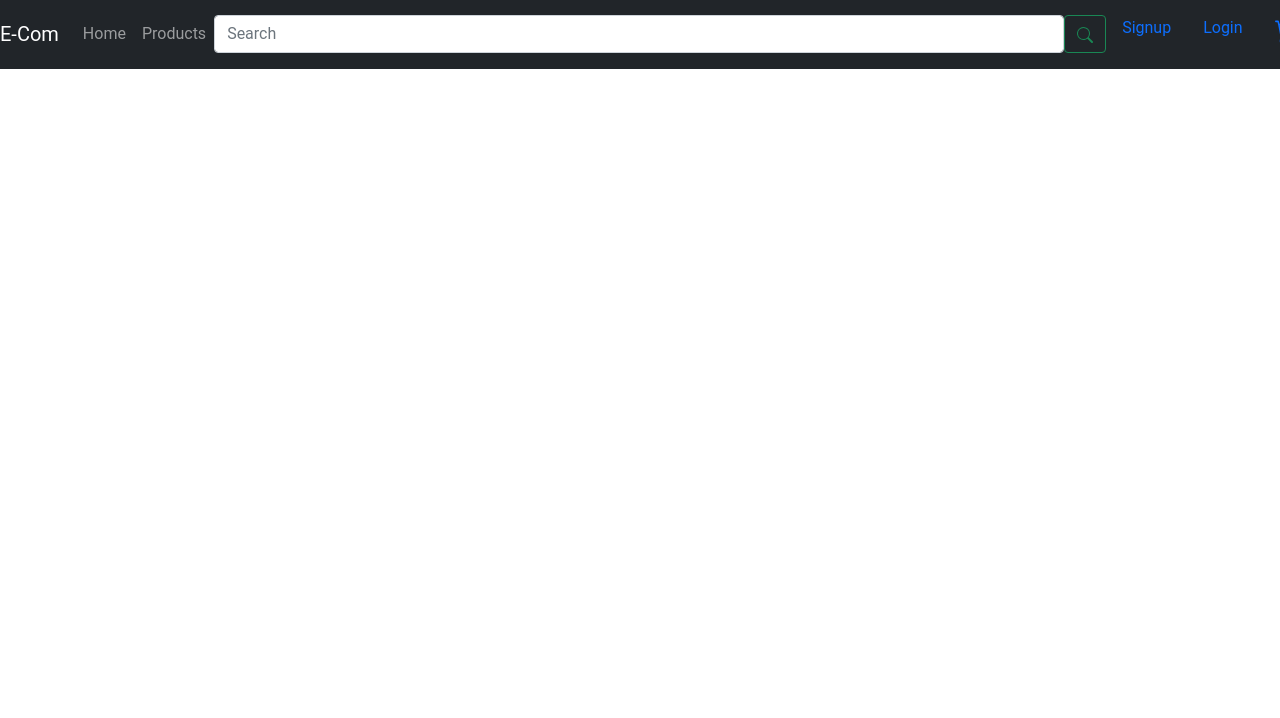
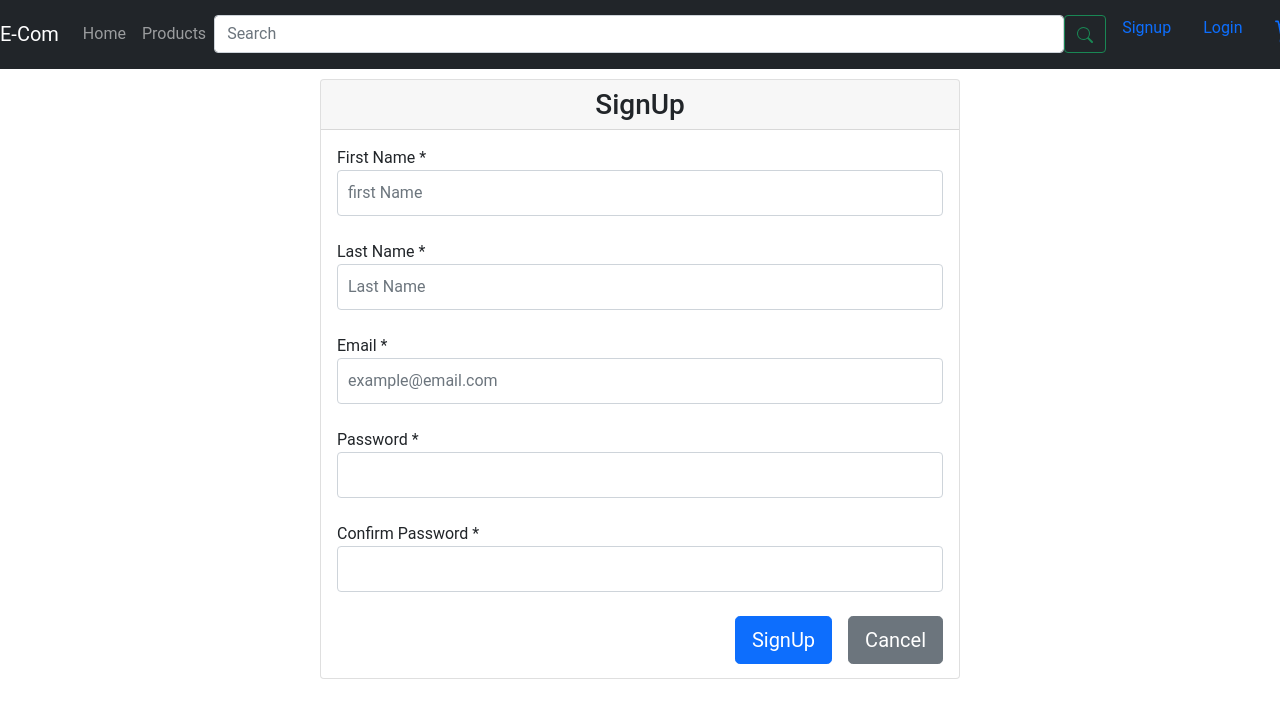
Before and after one commit to pratiktumul/E-Commerce-Website-Angular, an Angular app in the folder E-Commerce/: page /signup in a window 1280 px wide. Before the commit this address led to /. Shown: the top 718 px of the page. Built offline with nearby package versions, Linux system fonts and the light colour scheme.

Commit message:
added signup

```diff
--- a/E-Commerce/angular.json
+++ b/E-Commerce/angular.json
@@ -1,5 +1,8 @@
 {
   "$schema": "./node_modules/@angular/cli/lib/config/schema.json",
+  "cli": {
+    "analytics": false
+  },
   "version": 1,
   "newProjectRoot": "projects",
   "projects": {
--- /dev/null
+++ b/E-Commerce/src/app/Shared/navbar/signup/signup.component.css
@@ -0,0 +1,12 @@
+.card{
+   width:50%;
+    margin-top: 10px;
+    margin-bottom: 10px;
+    height: 600px;
+}
+input[type=text],[type=password],[type=email]{
+padding: 10px;
+}
+label{
+      margin-right:16rem;
+}
--- /dev/null
+++ b/E-Commerce/src/app/Shared/navbar/signup/signup.component.html
@@ -0,0 +1,62 @@
+<div fxLayout="row" fxLayoutAlign="center center">
+    <div class="card " >
+      <h3 class="card-header" align="center">SignUp</h3>
+      <div class="card-body">
+         <form [formGroup]="registerForm" (ngSubmit)="onSubmit()">
+           <div class="form-row">
+
+            <div class="form-group col">
+              <label>First Name *</label>
+              <input type="text" formControlName="firstName" placeholder="first Name" class="form-control" [ngClass]="{ 'is-invalid': submitted && f.firstName.errors }" />
+              <div *ngIf="submitted && f.firstName.errors" class="invalid-feedback">
+                <div *ngIf="f.firstName.errors.required">First Name is required</div>
+              </div>
+            </div><br>
+
+            <div class="form-group col">
+              <label>Last Name *</label>
+              <input type="text" formControlName="lastName" placeholder="Last Name" class="form-control" [ngClass]="{ 'is-invalid': submitted && f.lastName.errors }" />
+              <div *ngIf="submitted && f.lastName.errors" class="invalid-feedback">
+                <div *ngIf="f.lastName.errors.required">Last Name is required</div>
+              </div>
+            </div><br>
+
+            <div class="form-group col">
+              <label>Email *</label>
+              <input type="text" formControlName="email" placeholder="example@email.com" class="form-control" [ngClass]="{ 'is-invalid': submitted && f.email.errors }" />
+              <div *ngIf="submitted && f.email.errors" class="invalid-feedback">
+                <div *ngIf="f.email.errors.required">Email is required</div>
+                <div *ngIf="f.email.errors.email">Email must be a valid email address</div>
+              </div>
+            </div>
+          </div><br>
+
+          <div class="form-row">
+            <div class="form-group col">
+              <label>Password *</label>
+              <input type="password" formControlName="password" class="form-control" [ngClass]="{ 'is-invalid': submitted && f.password.errors }" />
+              <div *ngIf="submitted && f.password.errors" class="invalid-feedback">
+                <div *ngIf="f.password.errors.required">Password is required</div>
+                <div *ngIf="f.password.errors.minlength">Password must be at least 6 characters</div>
+              </div>
+            </div><br>
+
+            <div class="form-group col">
+              <label>Confirm Password *</label>
+              <input type="password" formControlName="confirmPassword" class="form-control" [ngClass]="{ 'is-invalid': submitted && f.confirmPassword.errors }" />
+              <div *ngIf="submitted && f.confirmPassword.errors" class="invalid-feedback">
+                <div *ngIf="f.confirmPassword.errors.required">Confirm Password is required</div>
+                <div *ngIf="f.confirmPassword.errors.mustMatch">Passwords must match</div>
+              </div>
+            </div>
+          </div><br>
+
+          <div class="d-grid gap-2 d-md-flex justify-content-md-end">
+            <button class="btn btn-primary btn-lg me-md-2 " type="submit">SignUp</button>
+
+            <button class="btn btn-secondary btn-lg" type="reset" (click)="onReset()">Cancel</button>
+          </div>
+        </form>
+      </div>
+    </div>
+</div>
--- /dev/null
+++ b/E-Commerce/src/app/Shared/navbar/signup/signup.component.ts
@@ -0,0 +1,55 @@
+import { Component, OnInit } from '@angular/core';
+import { FormGroup,FormBuilder,FormControl,Validators } from '@angular/forms';
+
+@Component({
+  selector: 'app-signup',
+  templateUrl: './signup.component.html',
+  styleUrls: ['./signup.component.css']
+})
+export class SignupComponent implements OnInit {
+
+  registerForm: FormGroup;
+    submitted = false;
+
+
+
+  constructor(private formBuilder:FormBuilder) { }
+
+  ngOnInit(): void {
+
+      // ---------------------------------------validations--------------------------------------//
+
+          this.registerForm = this.formBuilder.group({
+            firstName: ['', Validators.required],
+            lastName: ['', Validators.required],
+            email: ['', [Validators.required, Validators.email]],
+            password: ['', [Validators.required, Validators.minLength(6)]],
+            confirmPassword: ['', Validators.required],
+          });
+
+        }
+        get f() {
+          return this.registerForm.controls;
+         }
+
+        //  ------------------------------------button functions-----------------------------  //
+
+        onSubmit() {
+            this.submitted = true;
+
+             if (this.registerForm.invalid) {
+                return;
+            }
+
+             alert('SUCCESS!! :-)\n\n' + JSON.stringify(this.registerForm.value, null, 4));
+        }
+
+        onReset() {
+            this.submitted = false;
+            this.registerForm.reset();
+        }
+
+
+
+
+      };
--- a/E-Commerce/src/app/app-routing.module.ts
+++ b/E-Commerce/src/app/app-routing.module.ts
@@ -2,11 +2,13 @@ import { NgModule } from '@angular/core';
 import { Routes, RouterModule } from '@angular/router';
 import { ForgotPasswordComponent } from './components/forgot-password/forgot-password.component';
 import { LoginComponent } from './components/login/login.component';
+import { SignupComponent } from './Shared/navbar/signup/signup.component';
 
 const routes: Routes = [
   { path: 'login' , component:LoginComponent},
   { path: 'forgot-password', component:ForgotPasswordComponent},
   { path: 'login' , component:ForgotPasswordComponent},
+  {path:'signup',component:SignupComponent}
 ];
 
 @NgModule({
--- a/E-Commerce/src/app/app.module.ts
+++ b/E-Commerce/src/app/app.module.ts
@@ -12,6 +12,7 @@ import { MatFormFieldModule } from '@angular/material/form-field';
 import { MatIconModule } from '@angular/material/icon';
 import { ForgotPasswordComponent } from './components/forgot-password/forgot-password.component';
 import { NavbarComponent } from './Shared/navbar/navbar.component';
+import { SignupComponent } from './Shared/navbar/signup/signup.component';
 
 @NgModule({
   declarations: [
@@ -20,6 +21,7 @@ import { NavbarComponent } from './Shared/navbar/navbar.component';
     ForgotPasswordComponent,
     AppComponent,
     NavbarComponent,
+    SignupComponent,
     //AdminComponent,
   ],
   imports: [
```
Also changed, not shown: E-Commerce/src/app/app.component.html (line endings or trailing spaces).
